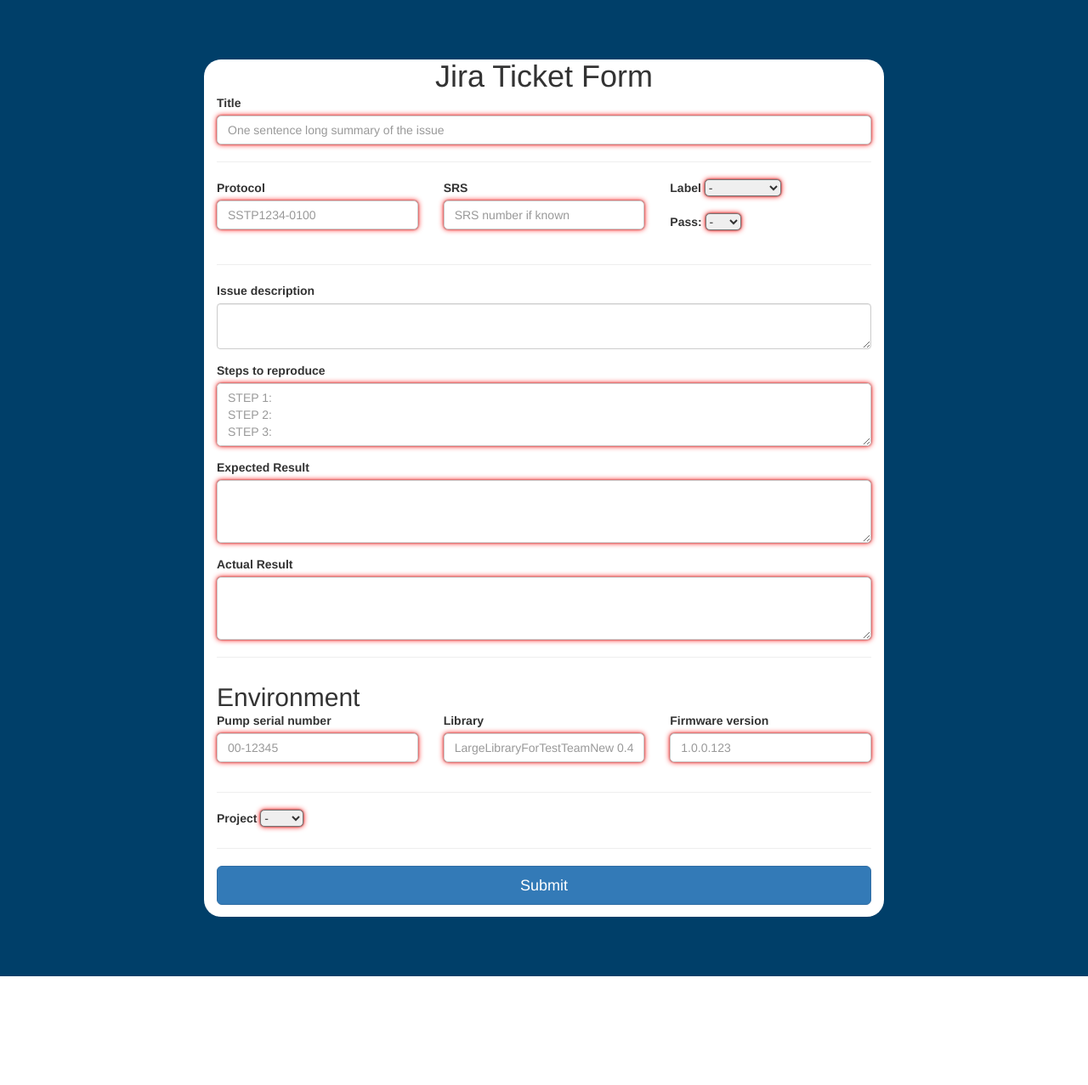
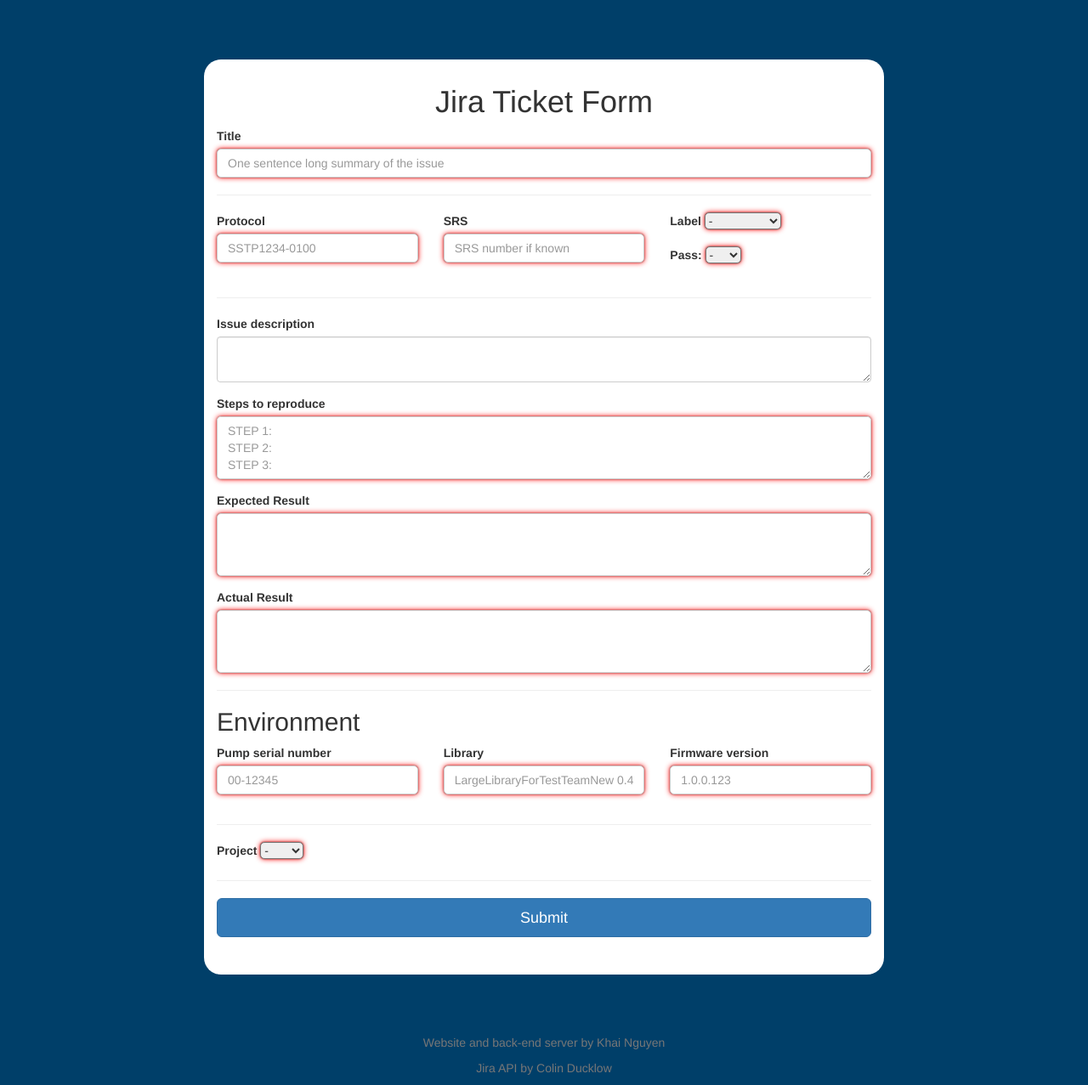
Before and after one commit to nguye205/Smiths-Jira-Ticket-Tool, a Flask app: page / in a window 1280 px wide. Shown: the whole page at 85% size. Before the commit the page ends 1149 px from the top, so only its background shows below. Run offline with Flask 2, Linux system fonts and the light colour scheme; some libraries are stand-ins or nearby versions.

Commit message:
add credits

```diff
--- a/HOW TO INSTALL & USE.txt
+++ b/HOW TO INSTALL & USE.txt
@@ -1,5 +1,5 @@
 Step 1: Get your API here: https://id.atlassian.com/manage-profile/security/api-tokens
-Step 2: Copy your API key and paste that to app.py file (line 15,16)
+Step 2: Copy your API key and paste that to app.py file (line 15,16) and change the username
 Step 3: Download python here: https://www.python.org/downloads/
 Step 4: Install python-3.8.2.exe (run as admin/elevated if needed)
 Step 5: run install.ps1 with PowerShell
--- a/static/css/style.css
+++ b/static/css/style.css
@@ -3,8 +3,7 @@ body {
 }
 .main {
   width: 800px;
-  padding-right: 30px;
-  padding-left: 30px;
+  padding: 30px;
   margin-top: 70px;
   margin-right: auto;
   margin-left: auto;
@@ -103,6 +102,5 @@ textarea {
   border-radius: 5px;
 }
 h1,h2,h3,h4 {
-  margin-bottom: 1px;
-  margin-top: 30px;
+  margin-top: 0px;
 }
--- a/templates/base.html
+++ b/templates/base.html
@@ -16,4 +16,8 @@
     {% block content %}
     {% endblock %}
   </body>
+  <footer class="my-5 pt-5 text-muted text-center text-small">
+        <p class="mb-1">Website and back-end server by Khai Nguyen</p>
+        <p class="mb-1">Jira API by Colin Ducklow</p>
+      </footer>
 </html>
```
Also changed, not shown: 2 other files.
